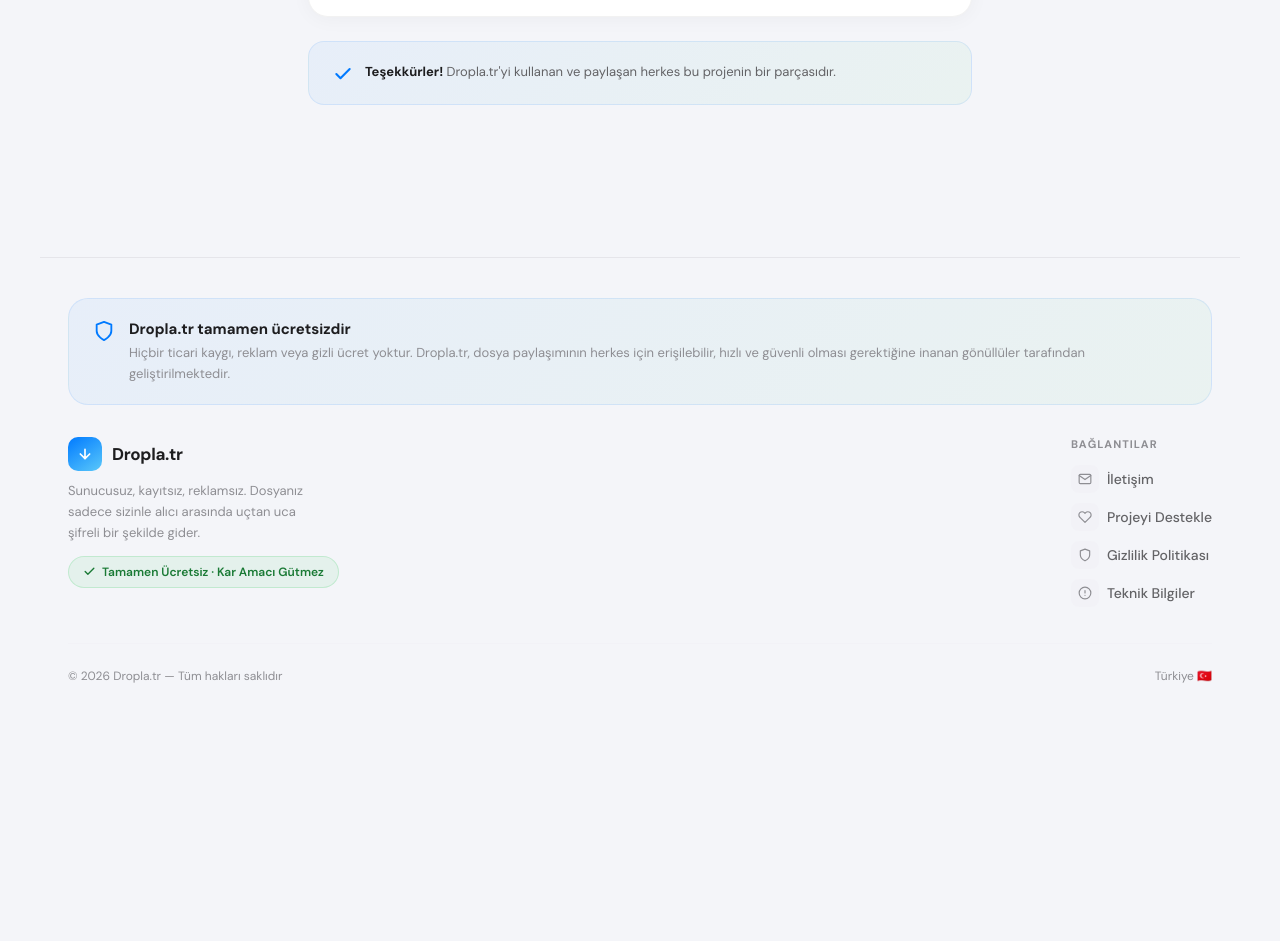
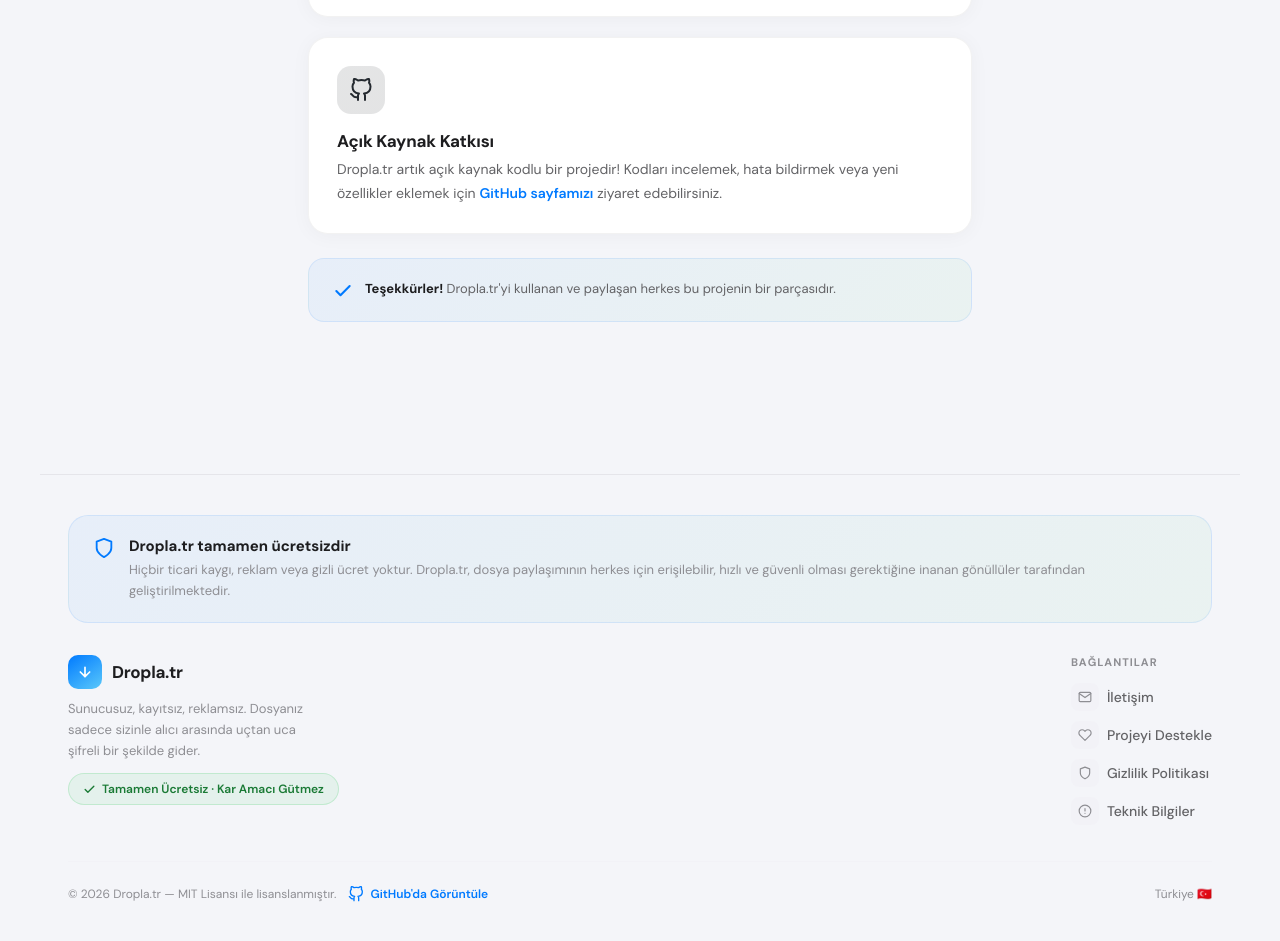
Before and after one commit to barisyeman/dropla.tr, a Next.js app in the folder frontend/: page /destek in a window 1280 px wide. Shown: the part 906-1847 px from the top of the page. Before the commit the page ends 1638 px from the top, so only its background shows below. Built offline with nearby package versions, Linux system fonts and the light colour scheme.

Commit message:
Transition to open source: added MIT license, updated footer and support page

```diff
--- a/frontend/src/app/destek/page.tsx
+++ b/frontend/src/app/destek/page.tsx
@@ -47,6 +47,14 @@
           <p>Dropla.tr&apos;nin daha hızlı ve stabil çalışması için sunucu kaynaklarına ihtiyaç duyulmaktadır. Sunucu sponsorluğu için <a href="mailto:info@dropla.tr">info@dropla.tr</a> adresiyle iletişime geçebilirsiniz.</p>
         </div>
 
+        <div className="card">
+          <div className="card-icon" style={{ background: 'linear-gradient(145deg, rgba(36,41,47,.12), rgba(27,31,35,.12))' }}>
+            <svg viewBox="0 0 24 24" fill="none" stroke="currentColor" strokeWidth="2" strokeLinecap="round" strokeLinejoin="round" style={{ color: '#24292f' }}><path d="M9 19c-5 1.5-5-2.5-7-3m14 6v-3.87a3.37 3.37 0 0 0-.94-2.61c3.14-.35 6.44-1.54 6.44-7A5.44 5.44 0 0 0 20 4.77 5.07 5.07 0 0 0 19.91 1S18.73.65 16 2.48a13.38 13.38 0 0 0-7 0C6.27.65 5.09 1 5.09 1A5.07 5.07 0 0 0 5 4.77a5.44 5.44 0 0 0-1.5 3.78c0 5.42 3.3 6.61 6.44 7A3.37 3.37 0 0 0 9 18.13V22"/></svg>
+          </div>
+          <h3>Açık Kaynak Katkısı</h3>
+          <p>Dropla.tr artık açık kaynak kodlu bir projedir! Kodları incelemek, hata bildirmek veya yeni özellikler eklemek için <a href="https://github.com/barisyeman/dropla.tr" target="_blank" rel="noopener noreferrer">GitHub sayfamızı</a> ziyaret edebilirsiniz.</p>
+        </div>
+
         <div className="highlight-box">
           <svg viewBox="0 0 24 24" fill="none" stroke="currentColor" strokeWidth="2.5" strokeLinecap="round" strokeLinejoin="round"><polyline points="20 6 9 17 4 12"/></svg>
           <p><strong>Teşekkürler!</strong> Dropla.tr&apos;yi kullanan ve paylaşan herkes bu projenin bir parçasıdır.</p>
--- a/frontend/src/app/globals.css
+++ b/frontend/src/app/globals.css
@@ -350,7 +350,10 @@
   display:flex;align-items:center;justify-content:space-between;flex-wrap:wrap;gap:12px;
   padding-top:24px;border-top:1px solid var(--g1);
 }
-.footer-bottom-left{font-size:12px;color:var(--g6)}
+.footer-bottom-left{font-size:12px;color:var(--g6);display:flex;align-items:center;gap:12px;flex-wrap:wrap}
+.footer-github-link{display:flex;align-items:center;gap:6px;color:var(--blue);text-decoration:none;font-weight:600;transition:opacity .2s}
+.footer-github-link:hover{opacity:.7}
+.footer-github-link svg{width:16px;height:16px}
 .footer-bottom-right{font-size:12px;color:var(--g6)}
 
 @media(max-width:860px){
--- a/frontend/src/components/Footer.tsx
+++ b/frontend/src/components/Footer.tsx
@@ -45,7 +45,13 @@
         </div>
       </div>
       <div className="footer-bottom">
-        <span className="footer-bottom-left">&copy; 2026 Dropla.tr — Tüm hakları saklıdır</span>
+        <div className="footer-bottom-left">
+          <span>&copy; 2026 Dropla.tr — MIT Lisansı ile lisanslanmıştır.</span>
+          <a href="https://github.com/barisyeman/dropla.tr" target="_blank" rel="noopener noreferrer" className="footer-github-link">
+            <svg viewBox="0 0 24 24" fill="none" stroke="currentColor" strokeWidth="2" strokeLinecap="round" strokeLinejoin="round"><path d="M9 19c-5 1.5-5-2.5-7-3m14 6v-3.87a3.37 3.37 0 0 0-.94-2.61c3.14-.35 6.44-1.54 6.44-7A5.44 5.44 0 0 0 20 4.77 5.07 5.07 0 0 0 19.91 1S18.73.65 16 2.48a13.38 13.38 0 0 0-7 0C6.27.65 5.09 1 5.09 1A5.07 5.07 0 0 0 5 4.77a5.44 5.44 0 0 0-1.5 3.78c0 5.42 3.3 6.61 6.44 7A3.37 3.37 0 0 0 9 18.13V22"/></svg>
+            GitHub'da Görüntüle
+          </a>
+        </div>
         <span className="footer-bottom-right">Türkiye 🇹🇷</span>
       </div>
     </footer>
```
Also changed, not shown: 2 other files (tests, documents, lock files or other folders).
